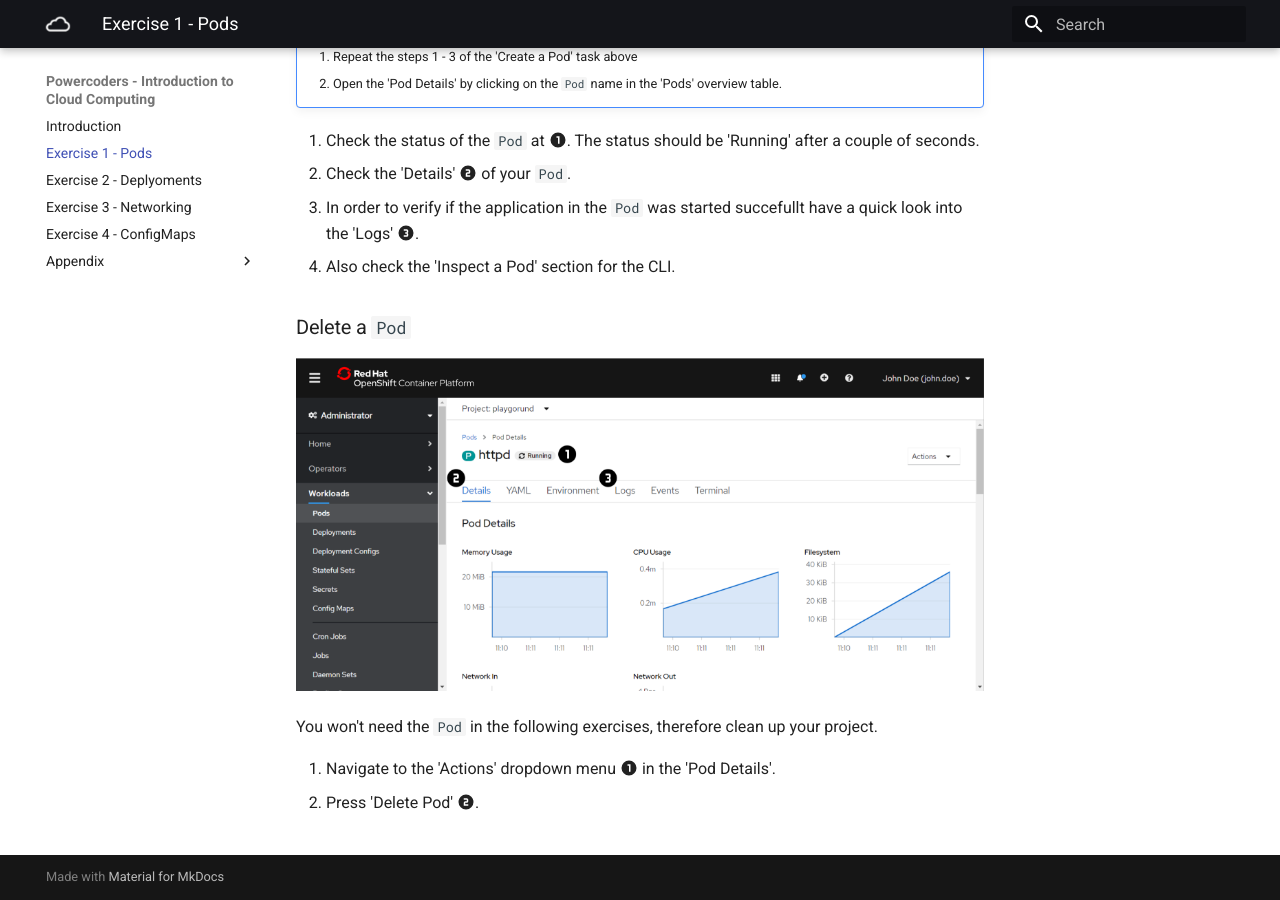
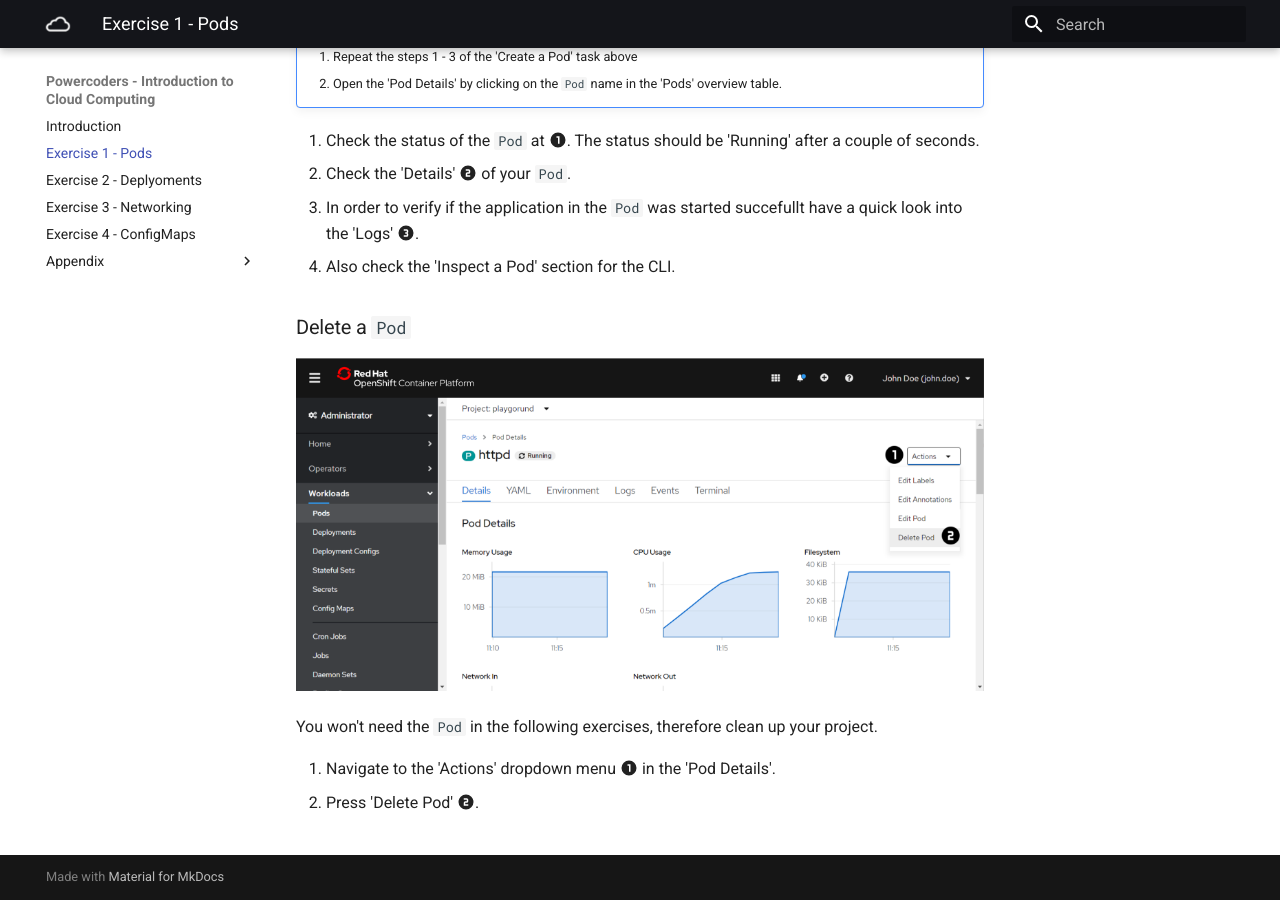
Before and after one commit to snorwin/powercoders, an MkDocs documentation site: the page built from docs/pod.md, in a window 1280 px wide and 900 px high, scrolled down 2167 px. Built offline with MkDocs 1.6.1 and Material for MkDocs 9.7.7, drawn with Linux system fonts in a browser that asks for light colours.

Commit message:
Fix typo

```diff
--- a/docs/pod.md
+++ b/docs/pod.md
@@ -47,7 +47,7 @@ deploy a `Pod` that runs a single container with the image `rhscl/httpd-24-rhel7
     4. Also check the 'Inspect a Pod' section for the CLI.
 
     ### Delete a `Pod`
-    ![](img/pod03.png)
+    ![](img/pod04.png)
 
     You won't need the `Pod` in the following exercises, therefore clean up your project.
 
```
